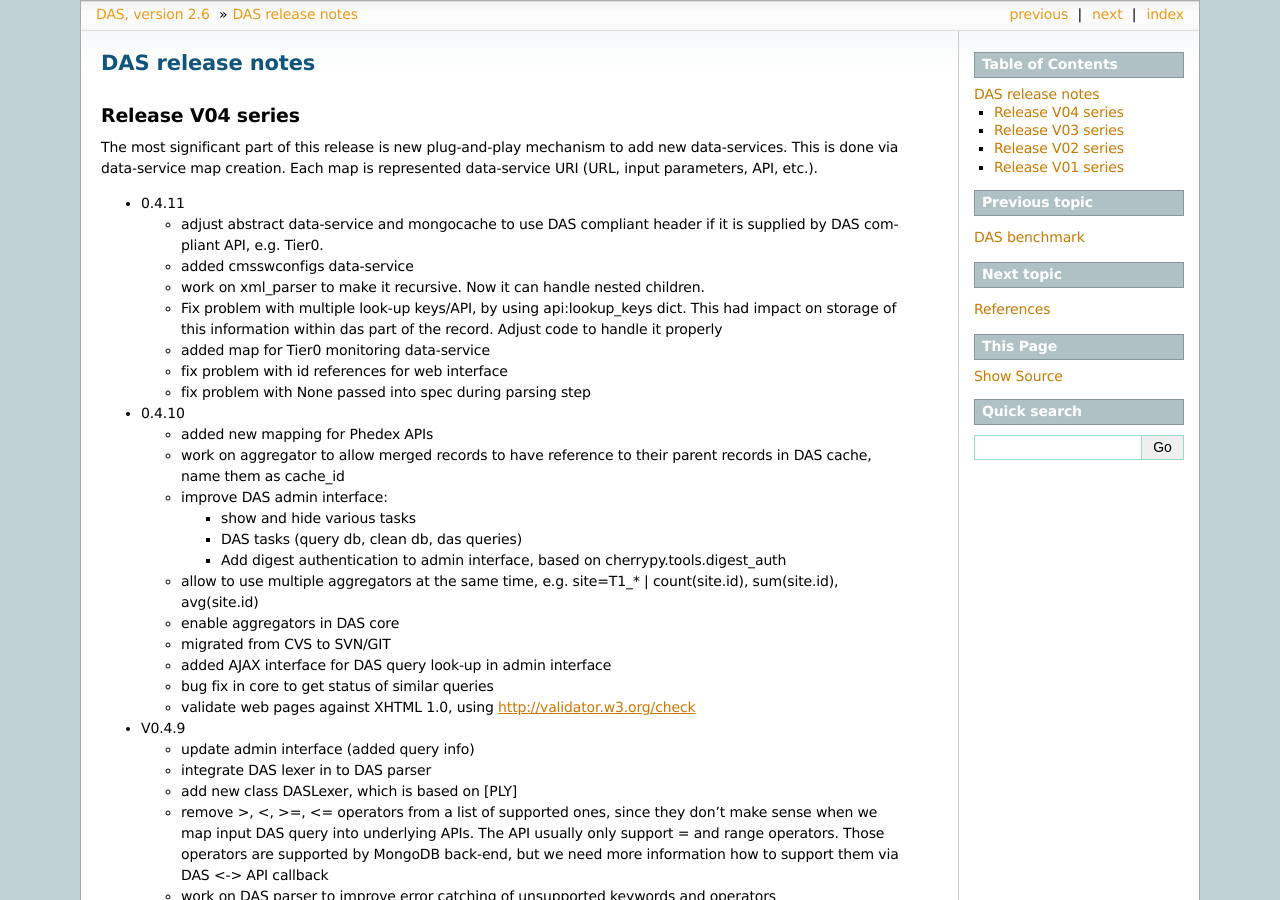
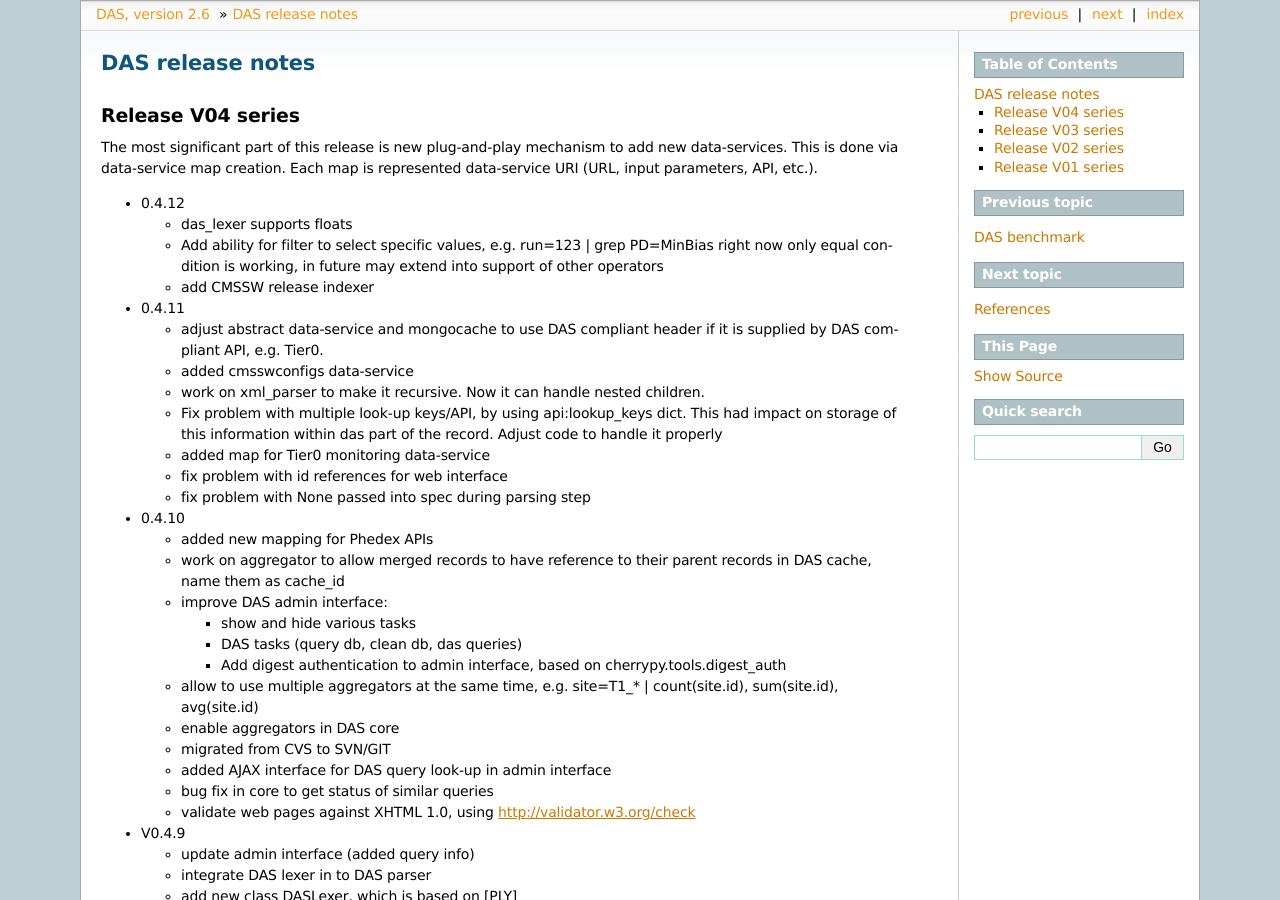
Before and after one commit to dmwm/DAS, a Sphinx documentation site: the page built from doc/sphinx/changelog.rst, in a window 1280 px wide and 900 px high. Built offline with Sphinx 7.4.7, drawn with Linux system fonts in a browser that asks for light colours; the version number is read from the project's files by our own code.

Commit message:
Update
git-svn-id: svn+ssh://svn.cern.ch/reps/CMSDMWM/DAS/trunk@2436 4525493e-7705-40b1-a816-d608a930855b

```diff
--- a/doc/sphinx/changelog.rst
+++ b/doc/sphinx/changelog.rst
@@ -6,6 +6,15 @@ Release V04 series
 The most significant part of this release is new plug-and-play mechanism
 to add new data-services. This is done via data-service map creation. Each
 map is represented data-service URI (URL, input parameters, API, etc.).
+
+- 0.4.12
+
+  - das_lexer supports floats
+  - Add ability for filter to select specific values, e.g.
+    run=123 | grep PD=MinBias
+    right now only equal condition is working, in future may
+    extend into support of other operators
+  - add CMSSW release indexer
 
 - 0.4.11
 
```
